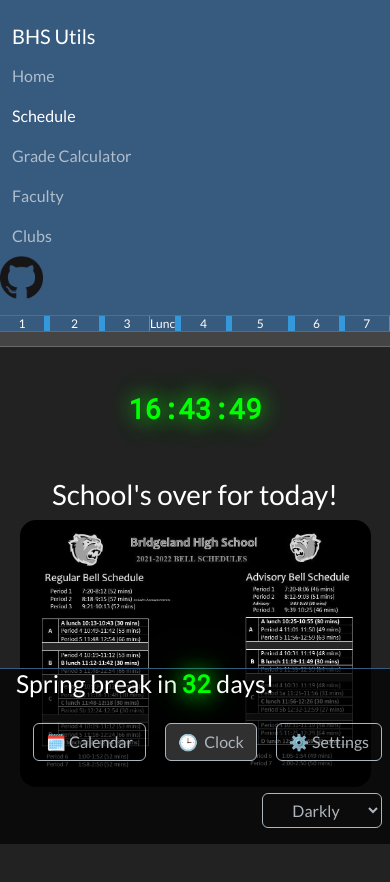
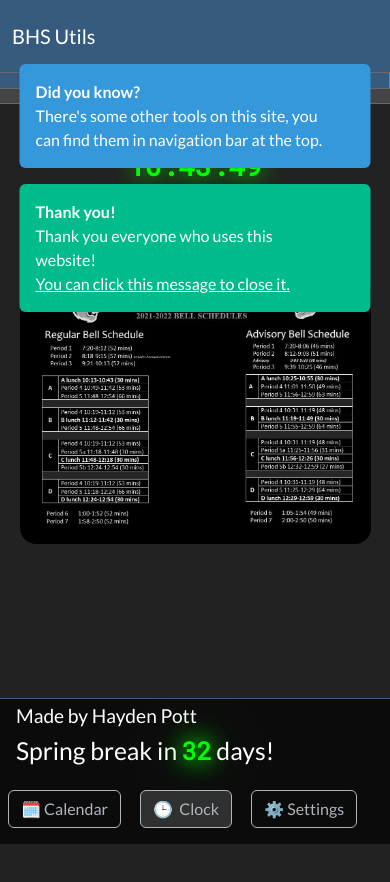
Before and after one commit to bridgeland-hs/bridgeland-hs.github.io, a website: page schedule/index.html in a window 390 px wide. Drawn offline with nearby package versions, Linux system fonts and the light colour scheme.

Commit message:
Add alerts and clean up

```diff
--- a/json/json.js
+++ b/json/json.js
@@ -1,6 +1,5 @@
+// eslint-disable-next-line no-unused-vars
 const json = {
-
-    urlBase: 'https://raw.githubusercontent.com/bridgeland-hs/bridgeland-hs.github.io/master/json/',
 
   /**
    * Load a JSON file from the GitHub repo
@@ -8,9 +7,14 @@
    * @returns The content of the file
    */
   async load(file) {
-        file = file.endsWith('.json') ? file : file + '.json';
-        const response = await fetch(this.urlBase + file);
-        const data = await response.json();
-        return data;
+    try {
+      const fileT = file.endsWith('.json') ? file : `${file}.json`;
+      const url = `../json/${fileT}`;
+      const response = await fetch(url);
+      return response.json();
+    } catch (ex) {
+      console.error(ex);
+      return null;
     }
-}
+  },
+};
--- /dev/null
+++ b/json/schedule-messages.json
@@ -0,0 +1,12 @@
+{
+  "other_tools": {
+    "title": "Did you know?",
+    "description": "There's some other tools on this site, you can find them in navigation bar at the top.",
+    "type": "info"
+  },
+  "thank_you": {
+    "title": "Thank you!",
+    "description": "Thank you everyone who uses this website!<br><u>You can click this message to close it.</u>",
+    "type": "success"
+  }
+}
--- /dev/null
+++ b/schedule/alerts.js
@@ -0,0 +1,47 @@
+// eslint-disable-next-line no-unused-vars
+const alerts = {
+  data: null,
+  elt: document.querySelector('#alerts'),
+  async load(customAlerts = {}) {
+    this.data = this.get('alerts') || {};
+    const data = {
+      ...(await json.load('schedule-messages.json')),
+      ...customAlerts,
+    } || {};
+    Object.entries(data)
+      .forEach(([k, v]) => {
+        if (this.data.hidden && this.data.hidden.includes(k)) return;
+        const e = document.createElement('div');
+        e.classList.add('alert', 'alert-dismissible', `alert-${v.type}`);
+
+        const close = document.createElement('button');
+        close.type = 'button';
+        close.classList.add('btn-close');
+        close.setAttribute('data-bs-dismiss', 'alert');
+        e.appendChild(close);
+        e.innerHTML += `<strong>${v.title}</strong><br>`;
+        e.innerHTML += v.description;
+
+        this.elt.appendChild(e);
+
+        e.addEventListener('click', () => {
+          e.classList.add('yeet'); // Animate the disappearance
+
+          // update localstorage
+          if (!this.data.hidden) this.data.hidden = [];
+          this.data.hidden.push(k);
+          this.put('alerts', this.data);
+
+          setTimeout(() => { // Yeet the elt after css animation done
+            this.elt.removeChild(e);
+          }, 500);
+        });
+      });
+  },
+  put(key, value) {
+    window.localStorage.setItem(key, JSON.stringify(value));
+  },
+  get(key) {
+    return JSON.parse(window.localStorage.getItem(key));
+  },
+};
--- a/schedule/index.html
+++ b/schedule/index.html
@@ -8,7 +8,8 @@
     <link rel="icon" type="image/png" href="./icon.png">
     <link rel="apple-touch-icon" href="./icon.png">
     <link rel="shortcut icon" href="./icon.png">
-    <link id="bootswatch" rel="stylesheet" href="https://cdn.jsdelivr.net/npm/bootswatch@5.1.2/dist/darkly/bootstrap.min.css">
+    <link id="bootswatch" rel="stylesheet"
+          href="https://cdn.jsdelivr.net/npm/bootswatch@5.1.2/dist/darkly/bootstrap.min.css">
     <link rel="stylesheet" href="./style.css">
     <title>BHS Schedule</title>
 </head>
@@ -59,6 +60,8 @@
     <h2 id="clock" class="clock text-center w-100 subtitle glow"></h2>
 </div>
 
+<div id="alerts"></div>
+
 <div class="container">
 
     <div class="row align-items-center">
@@ -75,6 +78,9 @@
 
 <div id="tray" class="navbar p-0">
     <div class="text-start ps-3 h3">
+        <small style="">Made by Hayden Pott</small>
+    </div>
+    <div class="text-start ps-3 h3">
         Spring break in <span class="glow-strong clock" id="next-break">0</span><span id="next-break-days"></span>!
     </div>
     <div class="text-end">
@@ -83,33 +89,6 @@
         </button>
         <button class="btn btn-outline-light" id="settings-toggle" title="Toggle Settings Panel">⚙️&nbsp;Settings
         </button>
-        <select name="style" id="style" class="btn btn-outline-light" onload="updateStyle();">
-            <option value="zephyr">Zephyr</option>
-            <option value="yeti">Yeti</option>
-            <option value="vapor">Vapor</option>
-            <option value="united">United</option>
-            <option value="superhero">Superhero</option>
-            <option value="spacelab">Spacelab</option>
-            <option value="solar">Solar</option>
-            <option value="slate">Slate</option>
-            <option value="sketchy">Sketchy</option>
-            <option value="simplex">Simplex</option>
-            <option value="sandstone">Sandstone</option>
-            <option value="quartz">Quartz</option>
-            <option value="pulse">Pulse</option>
-            <option value="morph">Morph</option>
-            <option value="minty">Minty</option>
-            <option value="materia">Materia</option>
-            <option value="lux">Lux</option>
-            <option value="lumen">Lumen</option>
-            <option value="litera">Litera</option>
-            <option value="journal">Journal</option>
-            <option value="flatly">Flatly</option>
-            <option value="darkly" selected>Darkly</option>
-            <option value="cyborg">Cyborg</option>
-            <option value="cosmo">Cosmo</option>
-            <option value="cerulean">Cerulean</option>
-        </select>
     </div>
 </div>
 
@@ -149,7 +128,9 @@
     </fieldset>
 </form>
 
+<script src="../json/json.js"></script>
 <script src="helper.js"></script>
+<script src="alerts.js"></script>
 <script src="schedules.js"></script>
 <script src="schedule.js"></script>
 
--- a/schedule/schedule.js
+++ b/schedule/schedule.js
@@ -256,33 +256,31 @@
   const periods = getDayPeriods();
 
   periods.forEach((period, i) => {
-    // const i = +si;
-    // const period = periods[i];
-
+    const periodElt = periodElts[i];
     if (period.start < current && period.end < current) {
-      periodElts[i].progress.classList.remove('progress-rounded', 'progress-bar-striped', 'progress-bar-animated', 'hide', 'progress-bar-completed');
-      periodElts[i].progress.classList.add('progress-bar-complete');
-      periodElts[i].blank.classList.add('hide');
-      periodElts[i].progress.style.width = `${period.width * 100}%`;
-      periodElts[i].blank.style.width = '0%';
+      periodElt.progress.classList.remove('progress-rounded', 'progress-bar-striped', 'progress-bar-animated', 'hide', 'progress-bar-completed');
+      periodElt.progress.classList.add('progress-bar-complete');
+      periodElt.blank.classList.add('hide');
+      periodElt.progress.style.width = `${period.width * 100}%`;
+      periodElt.blank.style.width = '0%';
     } else if (period.start < current && period.end > current) {
       const l = period.end - period.start;
       const c = current - period.start;
       const t = c / l;
       const w = period.width * t;
-      periodElts[i].progress.classList.add('progress-rounded', 'progress-bar-striped', 'progress-bar-animated');
+      periodElt.progress.classList.add('progress-rounded', 'progress-bar-striped', 'progress-bar-animated');
 
-      periodElts[i].progress.classList.remove('hide');
-      periodElts[i].blank.classList.remove('hide');
-      periodElts[i].progress.style.width = `${w * 100}%`;
-      periodElts[i].blank.style.width = `${(period.width - w) * 100}%`;
+      periodElt.progress.classList.remove('hide');
+      periodElt.blank.classList.remove('hide');
+      periodElt.progress.style.width = `${w * 100}%`;
+      periodElt.blank.style.width = `${(period.width - w) * 100}%`;
     } else {
-      periodElts[i].progress.classList.remove('progress-rounded', 'progress-bar-striped', 'progress-bar-animated');
+      periodElt.progress.classList.remove('progress-rounded', 'progress-bar-striped', 'progress-bar-animated');
 
-      periodElts[i].progress.classList.add('hide');
-      periodElts[i].blank.classList.remove('hide');
-      periodElts[i].progress.style.width = '0%';
-      periodElts[i].blank.style.width = `${period.width * 100}%`;
+      periodElt.progress.classList.add('hide');
+      periodElt.blank.classList.remove('hide');
+      periodElt.progress.style.width = '0%';
+      periodElt.blank.style.width = `${period.width * 100}%`;
     }
   });
 }
@@ -326,7 +324,9 @@
         'title',
       ).innerText = 'School Over For Today!';
     } else if (info.before_school) {
-      HTMLOut = `<h2 class="subtitle">School hasn't started yet.<h2>
+      HTMLOut = `
+          <h2 class="subtitle">School hasn't started yet.
+              <h2>
                   <h2 class="subtitle">Next Period:</h2>
                   <h3 class="output-text">1</h3>
                   <h2 class="subtitle">Starts At:</h2>
@@ -344,17 +344,23 @@
         <h2 class="subtitle">Next Period:</h2>
         <h3 class="output-text">${info.nextPd.name}</h3>
         <h2 class="subtitle">Starts At:</h2>
-        <h3 class="output-text" id="time-left"><span class="time">${time(info.nextPd.start, true)}</span> (In <span class="time">${formatTime(info.nextPdStartsIn)}</span>)</h3>`;
+        <h3 class="output-text" id="time-left"><span
+                class="time">${time(info.nextPd.start, true)}</span> (In <span
+                class="time">${formatTime(info.nextPdStartsIn)}</span>)</h3>`;
   } else {
     HTMLOut = `<h2 class="subtitle">Period:</h2>
     <h3 class="output-text" id="current-period">${info.currentPd.name}</h3>
     <h2 class="subtitle">Ends At:</h2>
-    <h3 class="output-text" id="time-left"><span class="time">${time(info.currentPd.end, true)}</span> (<span class="time">${formatTime(info.currentPdTimeLeft)}</span> left)</h3>`;
+    <h3 class="output-text" id="time-left"><span
+            class="time">${time(info.currentPd.end, true)}</span> (<span
+            class="time">${formatTime(info.currentPdTimeLeft)}</span> left)</h3>`;
     if (info.nextPd.inClass !== false) {
       HTMLOut += `<h2 class="subtitle">Next Period:</h2>
       <h3 class="output-text">${info.nextPd.name}</h3>
       <h2 class="subtitle">Starts At:</h2>
-    <h3 class="output-text" id="time-left"><span class="time">${time(info.nextPd.start, true)}</span> (In <span class="time">${formatTime(info.nextPdStartsIn)}</span>)</h3>
+      <h3 class="output-text" id="time-left"><span
+              class="time">${time(info.nextPd.start, true)}</span> (In <span
+              class="time">${formatTime(info.nextPdStartsIn)}</span>)</h3>
       `;
     }
     document.querySelector('title').innerText = `${Number.isNaN(+info.currentPd.name) ? '' : 'Period'} ${info.currentPd.name
@@ -373,6 +379,7 @@
   periods.forEach((period) => {
     const passing = period.name === 'Passing';
     const eltProgress = document.createElement('div');
+
     eltProgress.title = titleCase(period.name);
     eltProgress.style = 0;
     eltProgress.classList.add('progress-bar', 'pd', `bg-${passing ? 'info' : 'primary'}`);
@@ -394,12 +401,7 @@
   });
 }
 
-const updateStyle = () => {
-  document.querySelector('#bootswatch').href = `https://cdn.jsdelivr.net/npm/bootswatch@5.1.2/dist/${document.querySelector('select#style').value}/bootstrap.min.css`;
-};
-
-document.querySelector('select#style').addEventListener('input', updateStyle);
-
+alerts.load(); // Load alert modals
 addDayProgressBar();
 timeLoopAndUpdate();
 setInterval(timeLoopAndUpdate, 1000 / speed);
--- a/schedule/style.css
+++ b/schedule/style.css
@@ -2,6 +2,39 @@
 
 * {
     cursor: default;
+}
+
+#alerts {
+    width: 25vw;
+    position: fixed;
+    top: 4em;
+    right: 2em;
+    z-index: 100000;
+}
+
+#alerts * {
+    transition: all 250ms linear;
+}
+
+#alerts .alert .btn-close {
+    display: none;
+}
+
+#alerts .alert:hover .btn-close {
+    display: inline;
+}
+
+#alerts .alert:hover:not(.yeet) {
+    transform: scale(.98);
+    cursor: pointer;
+}
+
+#alerts .yeet {
+    transform: scale(0);
+}
+
+body {
+    overflow-y: hidden;
 }
 
 .hide {
@@ -76,6 +109,10 @@
     background: none;
 }
 
+.container {
+    min-height: 80vh;
+}
+
 #tray {
     background: #000a;
     border-top: 1px solid var(--bs-primary);
@@ -137,4 +174,18 @@
     .scroll-height {
         height: 10vh;
     }
+
+    body {
+        overflow-y: scroll;
+    }
+
+    .navbar-collapse, .gh-logo {
+        display: none;
+    }
+
+    #alerts {
+        width: 90vw;
+        left: 50vw;
+        transform: translateX(-50%);
+    }
 }
--- a/schedule2/index.js
+++ b/schedule2/index.js
@@ -7,7 +7,6 @@
   await loadSchedules();
   loadPanels();
 };
-
 
 const clock = document.querySelector('#clock');
 
```
Lines whose indentation alone changed are shown as unchanged.
